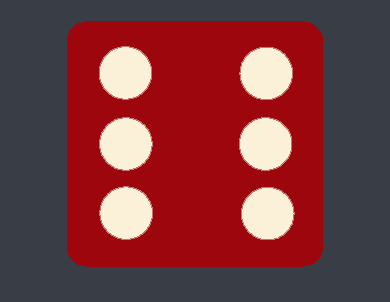
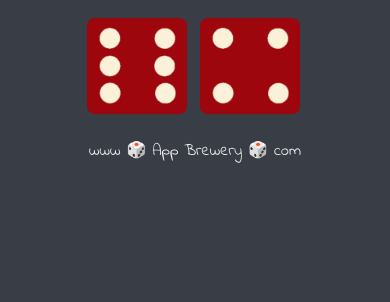
Before and after one commit to KeshavG5/dice-game, a plain HTML site: page index.html in a window 390 px wide. Shown: the part 275-577 px from the top of the page. Drawn offline with Linux system fonts and the light colour scheme.

Commit message:
Update styles.css

```diff
--- a/styles.css
+++ b/styles.css
@@ -48,6 +48,6 @@ footer {
     font-size: 2rem;
   }
   img {
-    width: 100%;
+    width: 100px;
   }
 }
```
